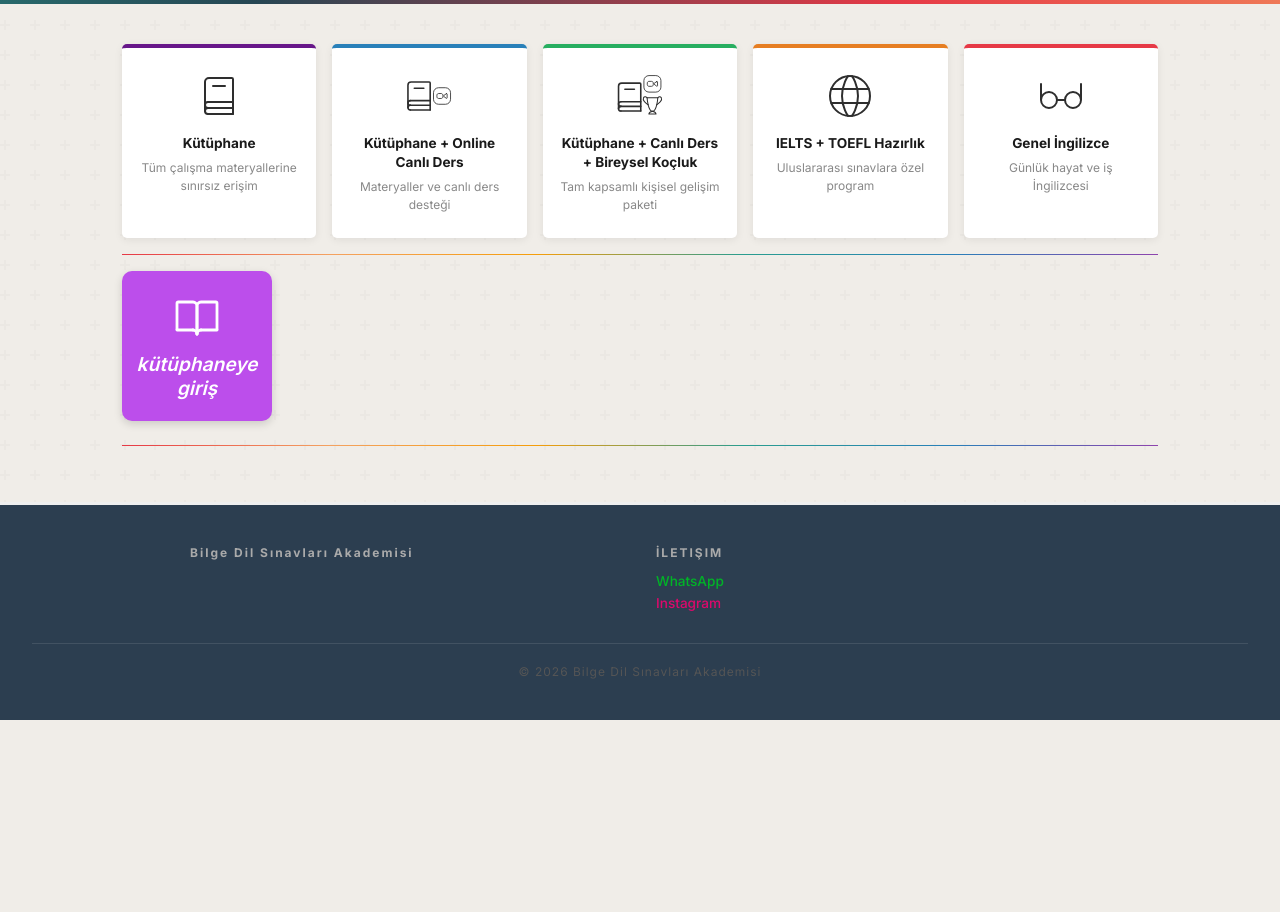
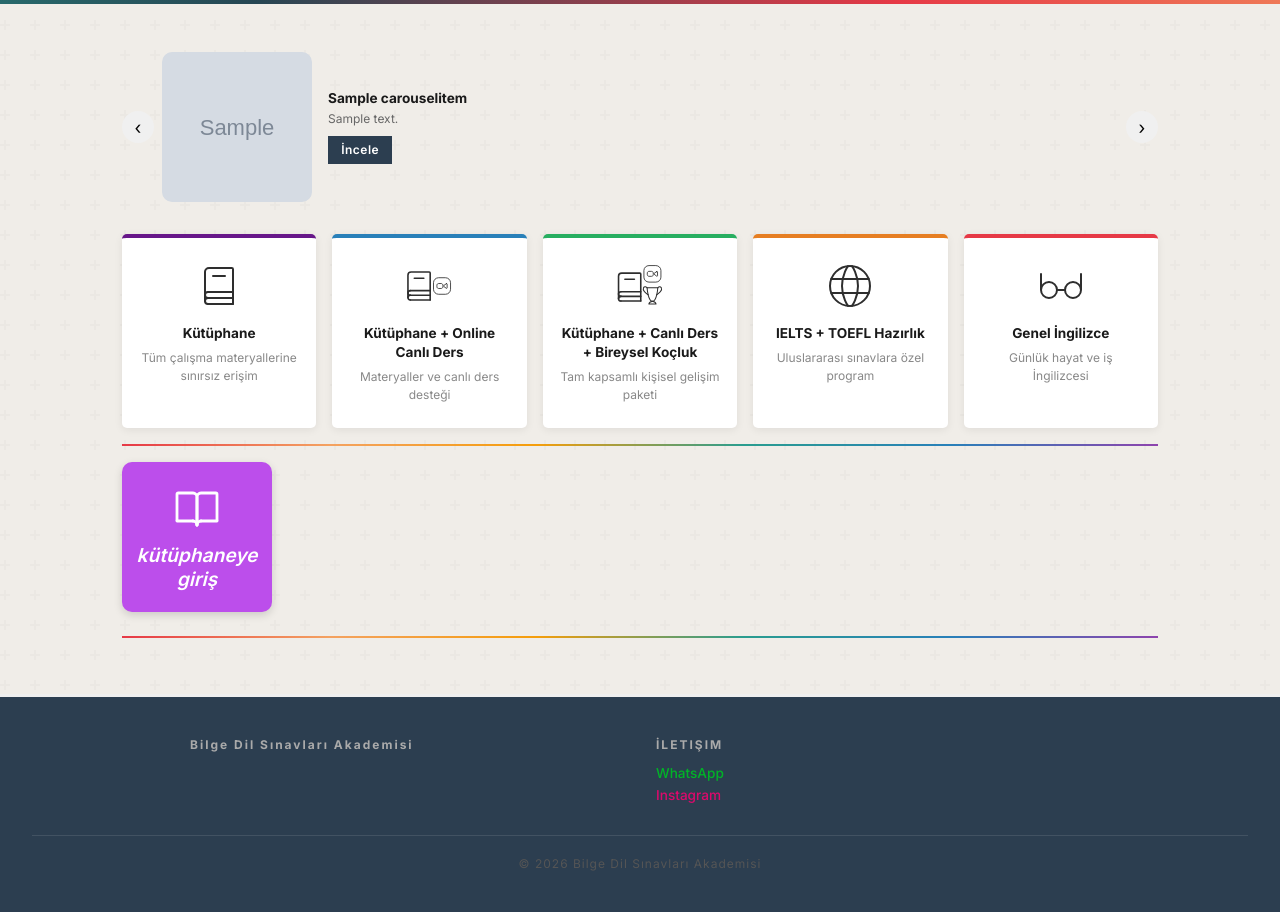
Before and after one commit to yazmaned/ebbweb, a Django app: page /home/ in a window 1280 px wide. Shown: the part 100-1012 px from the top of the page. Before the commit the page ends 820 px from the top, so only its background shows below. Run offline with Django 5.2, Linux system fonts and the light colour scheme; tables that the repository leaves empty hold one stand-in row (values such as "Sample post"); grey boxes marked "Sample" are stand-in pictures.

Commit message:
ads-carousel

```diff
--- a/content/admin.py
+++ b/content/admin.py
@@ -1,5 +1,11 @@
 from django.contrib import admin
 from .models import Material, Category
+from .models import Material, Category, CarouselItem
+
+@admin.register(CarouselItem)
+class CarouselItemAdmin(admin.ModelAdmin):
+    list_display = ('title', 'order', 'is_active')
+    list_editable = ('order', 'is_active')
 
 @admin.register(Category)
 class CategoryAdmin(admin.ModelAdmin):
--- a/content/models.py
+++ b/content/models.py
@@ -12,6 +12,20 @@ class Category(models.Model):
     class Meta:
         verbose_name_plural = 'Categories'
         ordering = ['order', 'name']
+
+class CarouselItem(models.Model):
+    image = models.ImageField(upload_to='carousel/')
+    title = models.CharField(max_length=200)
+    description = models.TextField(blank=True)
+    link = models.URLField(blank=True)
+    order = models.IntegerField(default=0)
+    is_active = models.BooleanField(default=True)
+
+    def __str__(self):
+        return self.title
+
+    class Meta:
+        ordering = ['order']
 
 class Material(models.Model):
     TYPE_CHOICES = [('pdf', 'PDF'), ('video', 'Video (Sunucuda)'), ('youtube', 'YouTube Gömme'), ('vimeo', 'Vimeo Gömme')]
--- a/content/views.py
+++ b/content/views.py
@@ -6,6 +6,15 @@ from django.conf import settings
 from .models import Material, Category
 from accounts.models import SessionLog, Journal
 from django.http import HttpResponse
+
+from .models import Material, Category, CarouselItem
+
+def home(request):
+    journals = Journal.objects.filter(is_active=True, show_on_home=True, is_seo=False)[:4]
+    carousel = CarouselItem.objects.filter(is_active=True)
+    if request.user.is_authenticated:
+        SessionLog.objects.filter(user=request.user, is_active=True).update(current_material='Ana Sayfa')
+    return render(request, 'content/home.html', {'journals': journals, 'carousel': carousel})
 
 def robots_txt(request):
     content = """User-agent: *
@@ -30,12 +39,6 @@ def error_404(request, exception):
 
 def error_500(request):
     return render(request, '500.html', status=500)
-
-def home(request):
-    journals = Journal.objects.filter(is_active=True, show_on_home=True, is_seo=False)[:5]
-    if request.user.is_authenticated:
-        SessionLog.objects.filter(user=request.user, is_active=True).update(current_material='Ana Sayfa')
-    return render(request, 'content/home.html', {'journals': journals})
 
 def journal_archive(request):
     journals = Journal.objects.filter(is_active=True, is_seo=False)
--- a/templates/content/home.html
+++ b/templates/content/home.html
@@ -5,9 +5,73 @@
 
 {% block content %}
 
+{% if carousel %}
+<div style="margin-bottom:1.5rem; display:flex; align-items:center; gap:0.5rem;">
+
+    <button onclick="carouselPrev()" style="flex-shrink:0; background:#f0f0f0; border:none; border-radius:50%; width:32px; height:32px; cursor:pointer; font-size:1.1rem; display:flex; align-items:center; justify-content:center;">‹</button>
+
+    <div id="carousel-scroll" style="flex:1; overflow:hidden;">
+        <div id="carousel-inner" style="display:flex; transition:transform 0.4s ease;">
+            {% for item in carousel %}
+            <div style="flex-shrink:0; width:100%; padding:0.5rem 0;">
+                <div style="display:flex; align-items:center; gap:1rem;">
+                    <img src="{{ item.image.url }}" style="width:150px; height:150px; object-fit:cover; border-radius:10px; flex-shrink:0;">
+                    <div style="flex:1; min-width:0;">
+                        <h4 style="color:#1a1a1a; font-size:0.85rem; font-weight:700; margin-bottom:0.3rem; white-space:nowrap; overflow:hidden; text-overflow:ellipsis;">{{ item.title }}</h4>
+                        {% if item.description %}
+                        <p style="color:#666; font-size:0.75rem; line-height:1.4; margin:0 0 0.5rem 0; display:-webkit-box; -webkit-line-clamp:3; -webkit-box-orient:vertical; overflow:hidden;">{{ item.description }}</p>
+                        {% endif %}
+                        <button onclick="openModal('modal-{{ item.pk }}')" class="btn" style="font-size:0.75rem; padding:0.3rem 0.7rem; cursor:pointer;">İncele</button>
+                    </div>
+                </div>
+            </div>
+            {% endfor %}
+        </div>
+    </div>
+
+    <button onclick="carouselNext()" style="flex-shrink:0; background:#f0f0f0; border:none; border-radius:50%; width:32px; height:32px; cursor:pointer; font-size:1.1rem; display:flex; align-items:center; justify-content:center;">›</button>
+
+</div>
+
+{% for item in carousel %}
+<div id="modal-{{ item.pk }}" style="display:none; position:fixed; top:0; left:0; width:100%; height:100%; background:rgba(0,0,0,0.6); z-index:9999; align-items:center; justify-content:center;">
+    <div style="background:white; border-radius:12px; padding:2rem; max-width:300px; width:90%; text-align:left; position:relative; box-shadow:0 8px 24px rgba(0,0,0,0.2);">
+        <button onclick="closeModal('modal-{{ item.pk }}')" style="position:absolute; top:1rem; right:1rem; background:none; border:none; font-size:1.3rem; cursor:pointer; color:#aaa;">✕</button>
+        <img src="{{ item.image.url }}" style="width:100%; border-radius:8px; margin-bottom:1rem; aspect-ratio:1/1; object-fit:cover;">
+        <h3 style="color:#1a1a1a; margin-bottom:0.5rem; font-size:1.1rem;">{{ item.title }}</h3>
+        {% if item.link %}
+        <a href="{{ item.link }}" target="_blank" class="btn" style="display:block; text-align:center; background:#671789;">Mağazımızda Görüntüle →</a>
+        {% endif %}
+    </div>
+</div>
+{% endfor %}
+
+<script>
+    let carouselIdx = 0;
+    const carouselInner = document.getElementById('carousel-inner');
+    const carouselTotal = carouselInner.children.length;
+
+    function carouselGo(n) {
+        carouselIdx = (n + carouselTotal) % carouselTotal;
+        carouselInner.style.transform = `translateX(-${carouselIdx * 100}%)`;
+    }
+
+    function carouselNext() { carouselGo(carouselIdx + 1); }
+    function carouselPrev() { carouselGo(carouselIdx - 1); }
+    setInterval(carouselNext, 5000);
+
+    function openModal(id) {
+        document.getElementById(id).style.display = 'flex';
+    }
+    function closeModal(id) {
+        document.getElementById(id).style.display = 'none';
+    }
+</script>
+{% endif %}
+
 <style>
     .rainbow-line {
-        height: 1px;
+        height: 2px;
         background: linear-gradient(90deg, #e63946, #f4a261, #f59e0b, #2a9d8f, #2980b9, #8e44ad);
         margin: 1rem 0;
     }
@@ -34,16 +98,10 @@
         width: 100%;
         height: 12px;
     }
-.journal-card * {
-    min-width: 0;
-}
-
+    .journal-card * { min-width: 0; }
     .journal-card img,
     .journal-card .journal-color-bar,
-.journal-card .journal-card-body {
-    width: 100%;
-    display: block;
-}
+    .journal-card .journal-card-body { width: 100%; display: block; }
     .journal-card-body { padding: 0.7rem 0.8rem; }
     .journal-card-date { color: #bbb; font-size: 0.65rem; margin-bottom: 0.3rem; text-transform: uppercase; letter-spacing: 1px; }
     .journal-card-title { color: #1a1a1a; margin-bottom: 0.4rem; font-size: 0.85rem; font-weight: 700; line-height: 1.4; }
@@ -63,22 +121,10 @@
         box-shadow: 0 8px 24px rgba(0,0,0,0.12);
     }
     @media (max-width: 768px) {
-    .service-card {
-        padding: 0.2rem 0.4rem;
-    }
-    .service-card img {
-        width: 32px;
-        height: 32px;
-    }
-    .service-card h4 {
-        font-size: 0.75rem;
-    }
-    .service-card p {
-        font-size: 0.65rem;
-        margin-top: 0.2rem;
-        line-height: 1.4;
-    }
-
+        .service-card { padding: 0.2rem 0.4rem; }
+        .service-card img { width: 32px; height: 32px; }
+        .service-card h4 { font-size: 0.75rem; }
+        .service-card p { font-size: 0.65rem; margin-top: 0.2rem; line-height: 1.4; }
     }
 </style>
 
```
Also changed, not shown: content/migrations/0009_carouselitem.py (added). Lines whose indentation alone changed are shown as unchanged.
